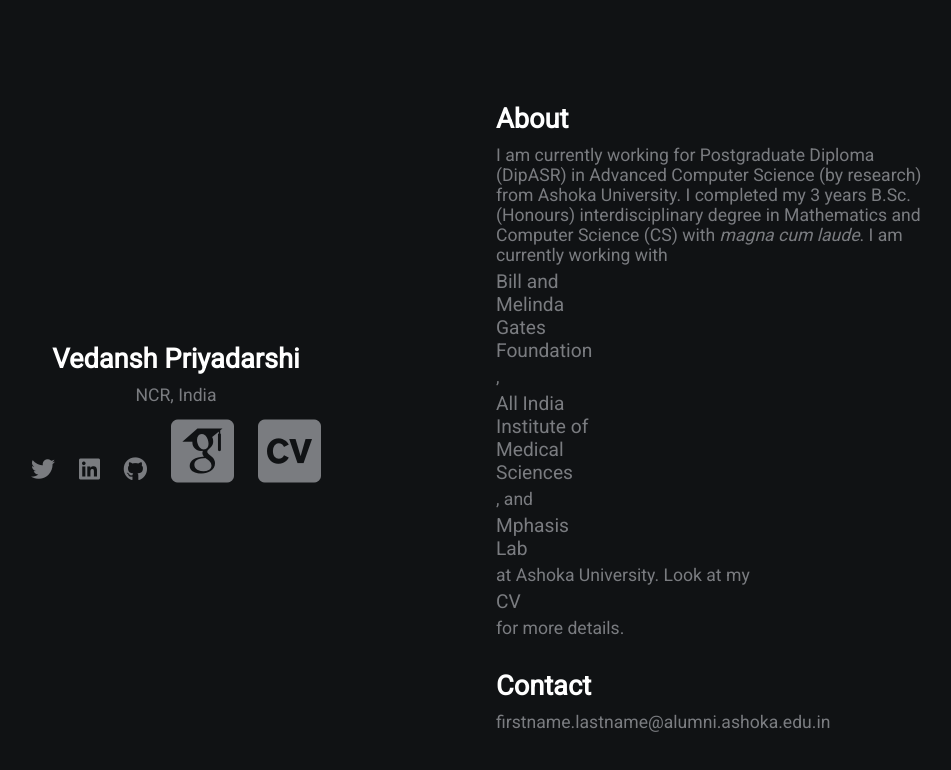
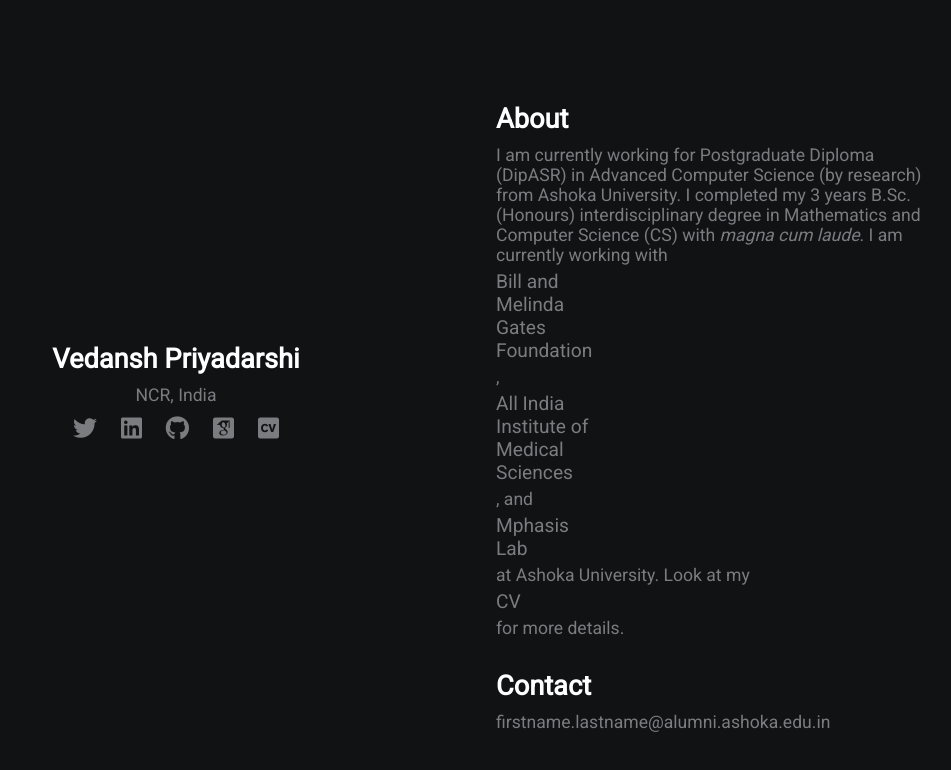
Before and after one commit to vedanshpriyadarshi/vedanshpriyadarshi.github.io, a plain HTML site: page index.html in a window 1280 px wide. Shown: the whole page, without its empty margins (144-1095 px from the left). Drawn offline with Linux system fonts and the light colour scheme; some icons are missing; files whose address does not match are found by name.

Commit message:
Update index.html

```diff
--- a/index.html
+++ b/index.html
@@ -19,8 +19,8 @@
             <a href="https://twitter.com/pristineVedansh"><i class="fab fa-twitter"></i></a>
             <a href="https://www.linkedin.com/in/pristinevedansh/"><i class="fab fa-linkedin"></i></a>
             <a href="https://github.com/pristineVedansh/"><i class="fab fa-github"></i></a>
-            <a href="https://scholar.google.com/citations?user=ZuGZHb0AAAAJ&hl=en"><i class="ai ai-google-scholar-square ai-3x"></i></a>
-            <a href="cv.pdf"><i class="ai ai-cv-square ai-3x"></i></a>
+            <a href="https://scholar.google.com/citations?user=ZuGZHb0AAAAJ&hl=en"><i class="ai ai-google-scholar-square"></i></a>
+            <a href="cv.pdf"><i class="ai ai-cv-square"></i></a>
 
         </div>
         <div class="section-2">
```
